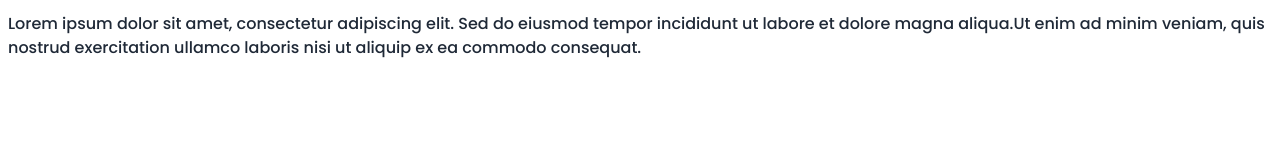
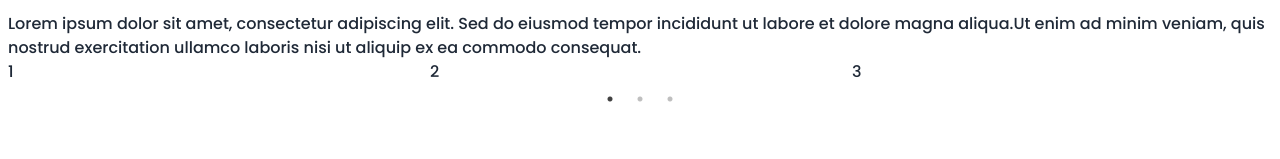
Before and after one commit to prathambhardwaj0307/bookstore_app, a React (Vite) app in the folder Frontend/: page / in a window 1280 px wide. Shown: the part 640-799 px from the top of the page. Built offline with nearby package versions, Linux system fonts and the light colour scheme.

Commit message:
added freebok section code

```diff
--- a/Frontend/package.json
+++ b/Frontend/package.json
@@ -11,7 +11,9 @@
   },
   "dependencies": {
     "react": "^18.2.0",
-    "react-dom": "^18.2.0"
+    "react-dom": "^18.2.0",
+    "react-slick": "^0.30.2",
+    "slick-carousel": "^1.8.1"
   },
   "devDependencies": {
     "@types/react": "^18.2.66",
--- a/Frontend/src/components/FreeBook.jsx
+++ b/Frontend/src/components/FreeBook.jsx
@@ -1,18 +1,85 @@
 import React from "react";
+import "slick-carousel/slick/slick.css";
+import "slick-carousel/slick/slick-theme.css";
+import Slider from "react-slick";
 import list from "../../public/list.json";
 function FreeBook() {
   const filterData = list.filter((data) => data.category === "Free");
-  console.log(filterData);
+  var settings = {
+    dots: true,
+    infinite: false,
+    speed: 500,
+    slidesToShow: 3,
+    slidesToScroll: 3,
+    initialSlide: 0,
+    responsive: [
+      {
+        breakpoint: 1024,
+        settings: {
+          slidesToShow: 3,
+          slidesToScroll: 3,
+          infinite: true,
+          dots: true,
+        },
+      },
+      {
+        breakpoint: 600,
+        settings: {
+          slidesToShow: 2,
+          slidesToScroll: 2,
+          initialSlide: 2,
+        },
+      },
+      {
+        breakpoint: 480,
+        settings: {
+          slidesToShow: 1,
+          slidesToScroll: 1,
+        },
+      },
+    ],
+  };
   return (
     <>
       <div className="max-w-screen-2x1 container mx-auto md:px-2 px-4">
-        <h1 className="font-semibold text-xl pb-2">Free Offered Courses</h1>
-        <p>
-          Lorem ipsum dolor sit amet, consectetur adipiscing elit. Sed do
-          eiusmod tempor incididunt ut labore et dolore magna aliqua.Ut enim ad
-          minim veniam, quis nostrud exercitation ullamco laboris nisi ut
-          aliquip ex ea commodo consequat.
-        </p>
+        <div>
+          <h1 className="font-semibold text-xl pb-2">Free Offered Courses</h1>
+          <p>
+            Lorem ipsum dolor sit amet, consectetur adipiscing elit. Sed do
+            eiusmod tempor incididunt ut labore et dolore magna aliqua.Ut enim
+            ad minim veniam, quis nostrud exercitation ullamco laboris nisi ut
+            aliquip ex ea commodo consequat.
+          </p>
+        </div>
+
+        <div>
+          <Slider {...settings}>
+            <div>
+              <h3>1</h3>
+            </div>
+            <div>
+              <h3>2</h3>
+            </div>
+            <div>
+              <h3>3</h3>
+            </div>
+            <div>
+              <h3>4</h3>
+            </div>
+            <div>
+              <h3>5</h3>
+            </div>
+            <div>
+              <h3>6</h3>
+            </div>
+            <div>
+              <h3>7</h3>
+            </div>
+            <div>
+              <h3>8</h3>
+            </div>
+          </Slider>
+        </div>
       </div>
     </>
   );
```
Also changed, not shown: 1 other file (tests, documents, lock files or other folders).
